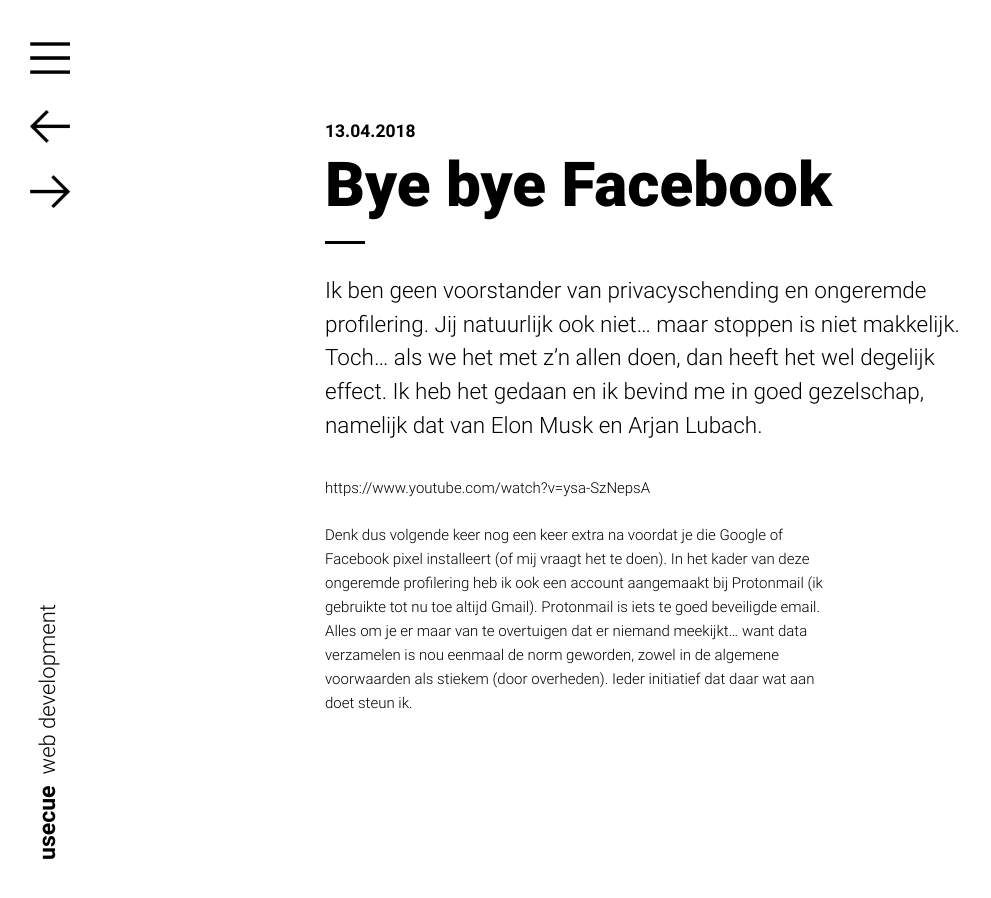
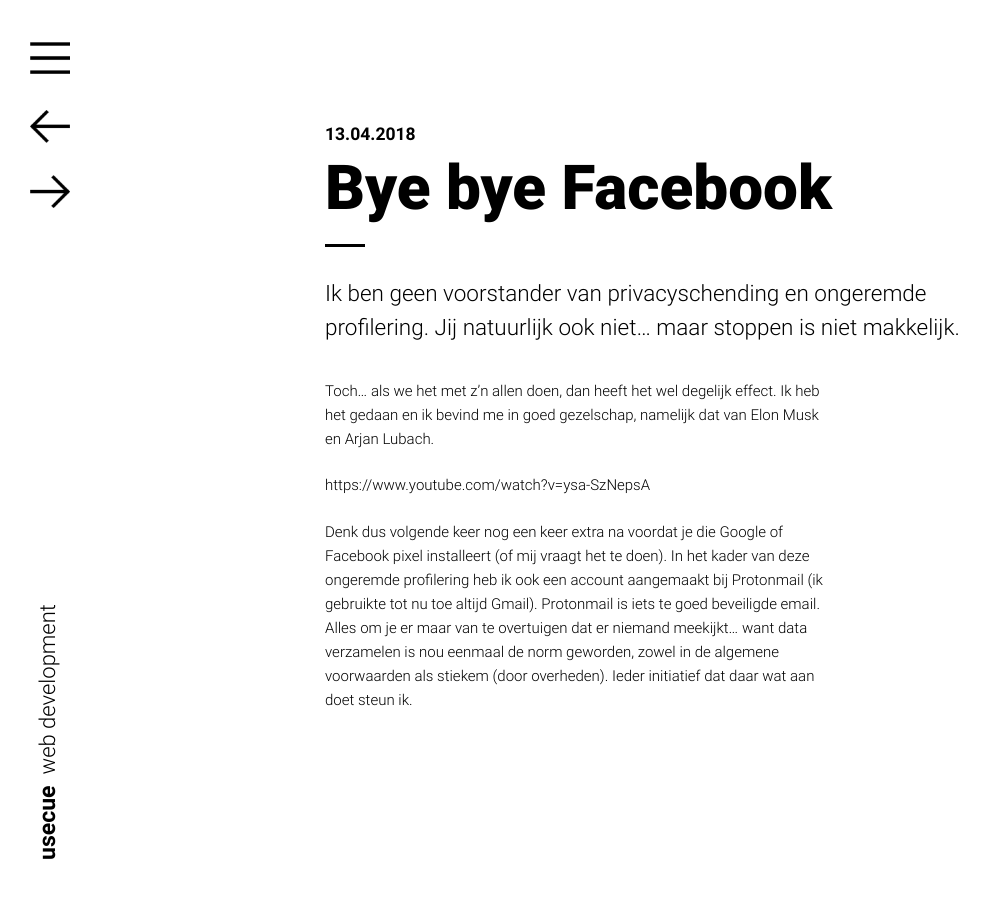
Before and after one commit to jhvanderschee/usecuewebsitenl, a Jekyll site: the page built from _posts/2018-04-13-bye-bye-facebook.md, in a window 1280 px wide. Shown: the whole page, without its empty margins (0-991 px from the left). Built offline with Jekyll 4.4.1, drawn with Linux system fonts in a browser that asks for light colours.

```diff
--- a/_posts/2018-04-13-bye-bye-facebook.md
+++ b/_posts/2018-04-13-bye-bye-facebook.md
@@ -2,8 +2,10 @@
 title: Bye bye Facebook
 ---
 
-Ik ben geen voorstander van privacyschending en ongeremde profilering. Jij natuurlijk ook niet... maar stoppen is niet makkelijk. Toch... als we het met z'n allen doen, dan heeft het wel degelijk effect. Ik heb het gedaan en ik bevind me in goed gezelschap, namelijk dat van Elon Musk en Arjan Lubach.
+Ik ben geen voorstander van privacyschending en ongeremde profilering. Jij natuurlijk ook niet… maar stoppen is niet makkelijk.
+
+Toch… als we het met z'n allen doen, dan heeft het wel degelijk effect. Ik heb het gedaan en ik bevind me in goed gezelschap, namelijk dat van Elon Musk en Arjan Lubach.
 
 https://www.youtube.com/watch?v=ysa-SzNepsA
 
-Denk dus volgende keer nog een keer extra na voordat je die Google of Facebook pixel installeert (of mij vraagt het te doen). In het kader van deze ongeremde profilering heb ik ook een account aangemaakt bij Protonmail (ik gebruikte tot nu toe altijd Gmail). Protonmail is iets te goed beveiligde email. Alles om je er maar van te overtuigen dat er niemand meekijkt... want data verzamelen is nou eenmaal de norm geworden, zowel in de algemene voorwaarden als stiekem (door overheden). Ieder initiatief dat daar wat aan doet steun ik.
+Denk dus volgende keer nog een keer extra na voordat je die Google of Facebook pixel installeert (of mij vraagt het te doen). In het kader van deze ongeremde profilering heb ik ook een account aangemaakt bij Protonmail (ik gebruikte tot nu toe altijd Gmail). Protonmail is iets te goed beveiligde email. Alles om je er maar van te overtuigen dat er niemand meekijkt… want data verzamelen is nou eenmaal de norm geworden, zowel in de algemene voorwaarden als stiekem (door overheden). Ieder initiatief dat daar wat aan doet steun ik.
```
